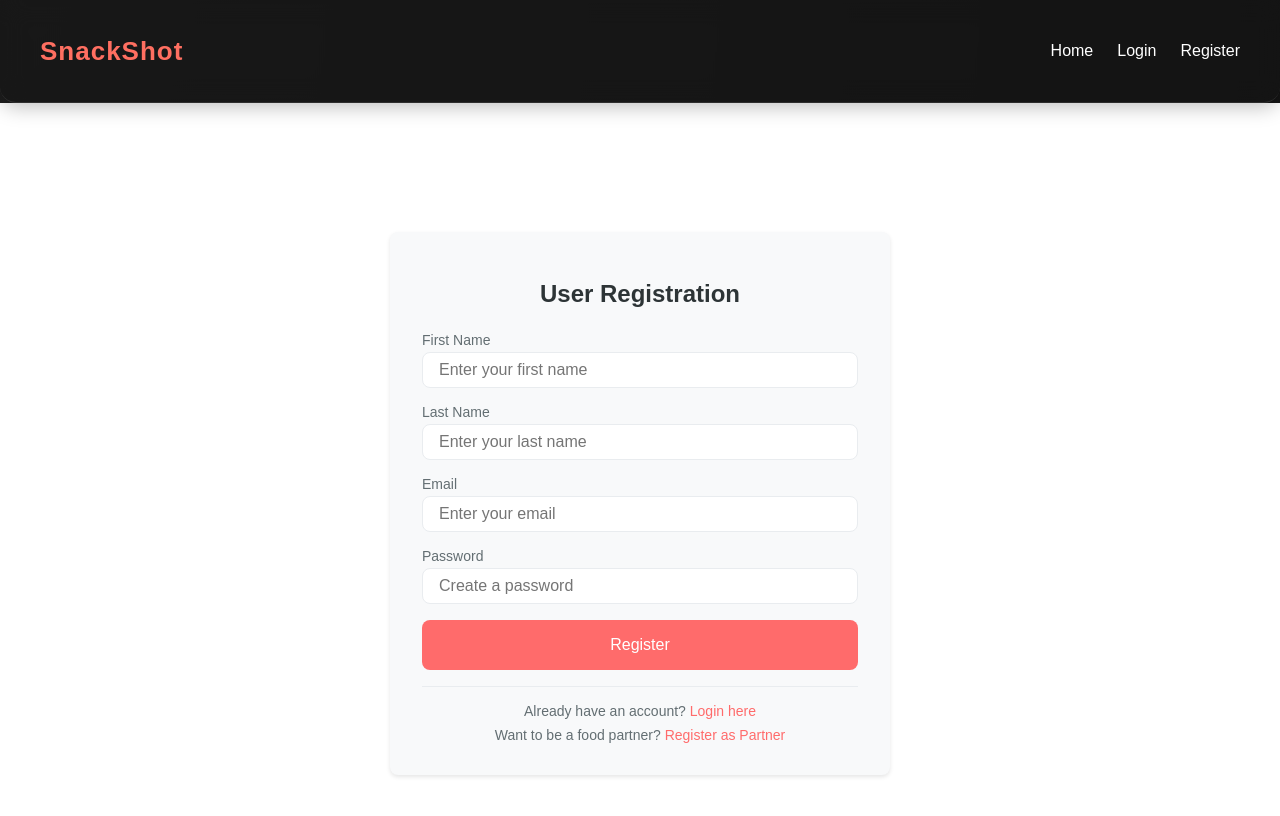
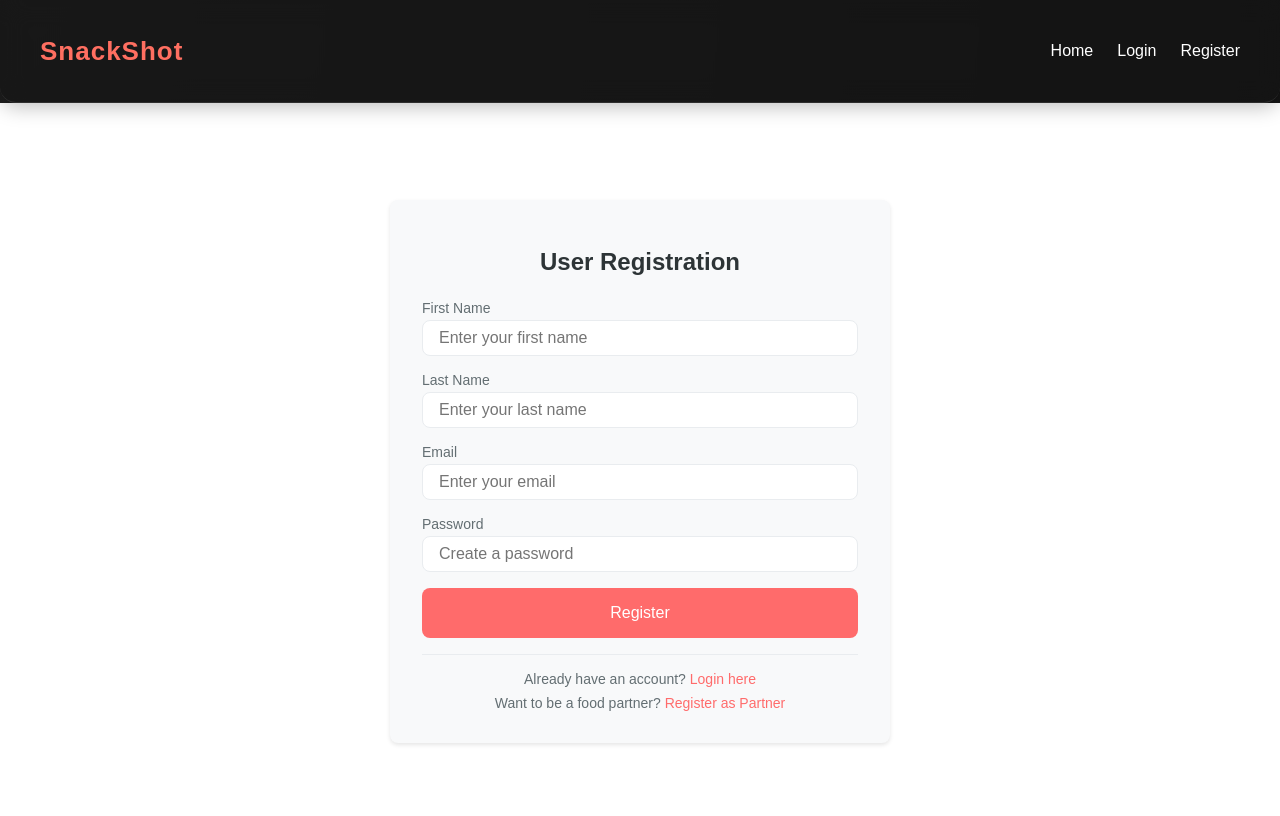
Before and after one commit to Moeen999/foodReelApp, a React app in the folder frontend/: page /user/register in a window 1280 px wide. Shown: the top 816 px of the page. Built offline with nearby package versions, Linux system fonts and the light colour scheme; the HTML template or start-up script is replaced by a standard one.

Commit message:
Update Navbar component to depend on auth state and adjust auth.css styles for layout improvements

```diff
--- a/frontend/src/components/Navbar.jsx
+++ b/frontend/src/components/Navbar.jsx
@@ -8,7 +8,7 @@ const Navbar = () => {
   useEffect(() => {
     const stored = JSON.parse(localStorage.getItem("auth"));
     setAuth(stored);
-  }, []);
+  }, [auth]);
 
   const logout = () => {
     localStorage.removeItem("auth");
--- a/frontend/src/styles/auth.css
+++ b/frontend/src/styles/auth.css
@@ -17,6 +17,8 @@
   box-shadow: var(--box-shadow);
   width: 100%;
   max-width: 500px;
+  position: relative;
+  bottom: 2rem;
 }
 
 .auth-title {
```
